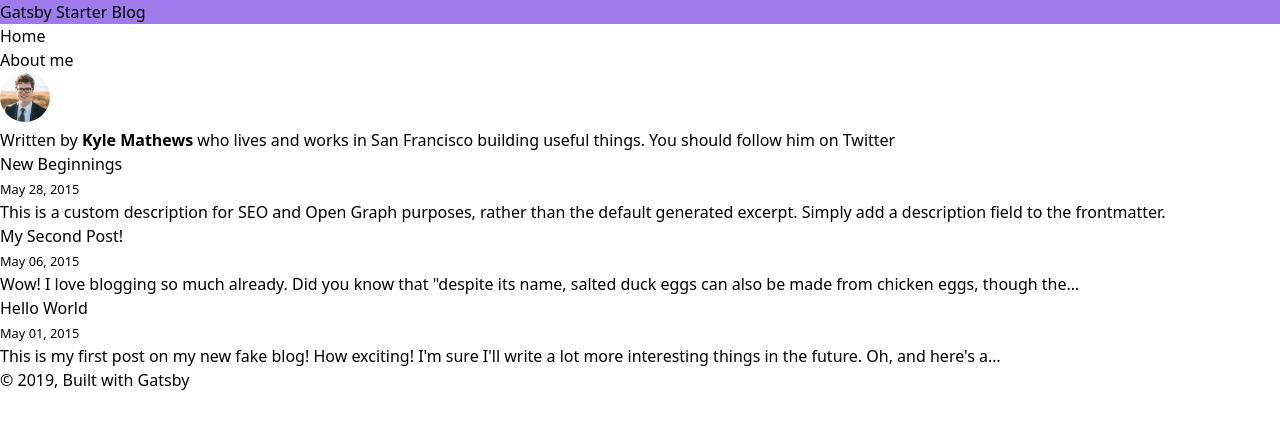
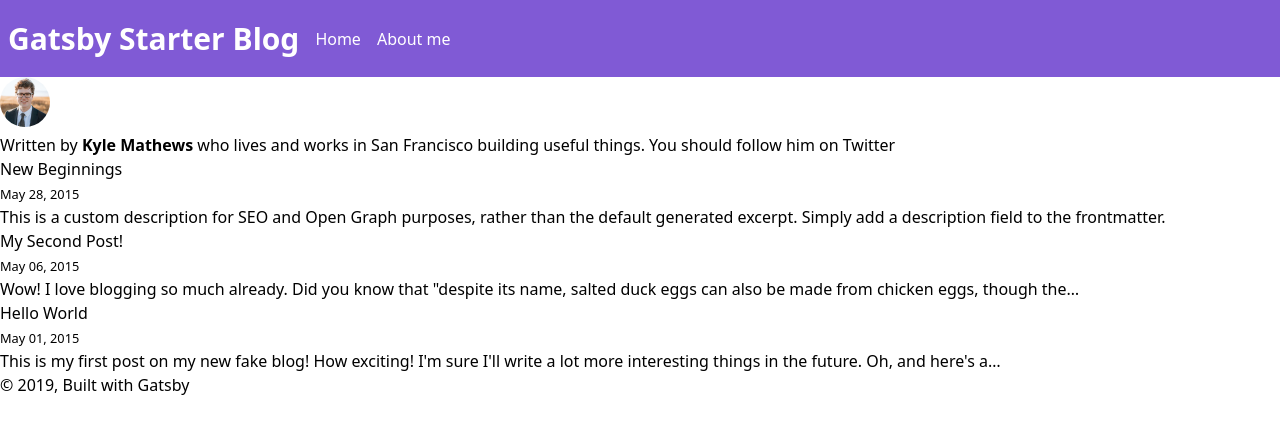
Before and after one commit to abodhare/personal-blog, a Gatsby site: page / in a window 1280 px wide. Built offline with nearby package versions, Linux system fonts and the light colour scheme; Gatsby itself is replaced by a stand-in of ours.

Commit message:
updated the header. tailwind working properly.

```diff
--- a/src/components/layout.js
+++ b/src/components/layout.js
@@ -1,8 +1,8 @@
 import React from "react"
-import { Link, StaticQuery, graphql } from "gatsby"
-import Menu from "./menu"
+import { Link, /* StaticQuery, graphql */ } from "gatsby"
+//import Menu from "./menu"
 
-const Navbar = () => (
+/*const Navbar = () => (
   <StaticQuery
     query={graphql`
       query SiteTitleQuery {
@@ -21,7 +21,7 @@ const Navbar = () => (
     <Menu menuLinks={data.site.siteMetadata.menuLinks} siteTitle={data.site.siteMetadata.title} />
   )}
   />
-)
+)*/
 
 class Layout extends React.Component {
   render() {
@@ -31,17 +31,24 @@ class Layout extends React.Component {
 
     if (location.pathname === rootPath) {
       header = (
-        <h1><Link to={`/`}>{title}</Link></h1>
+        [
+          <h1 className="hover:bg-purple-700 text-white px-2 py-4 rounded text-3xl font-semibold"><Link to={`/`}>{title}</Link></h1>,
+          <Link to={'/'} className="hover:bg-purple-700 text-white px-2 py-4 rounded">Home</Link>,
+          <Link to={'/about'} className="hover:bg-purple-700 text-white px-2 py-4 rounded">About me</Link>
+        ]
       )
     } else {
       header = (
-        <h3><Link to={`/`}>{title}</Link></h3>
+        [
+          <h3 className="hover:bg-purple-700 text-white px-2 py-4 text-xl rounded font-semibold"><Link to={`/`}>{title}</Link></h3>,
+          <Link to={'/'} className="hover:bg-purple-700 text-white px-2 py-4 rounded">Home</Link>,
+          <Link to={'/about'} className="hover:bg-purple-700 text-white px-2 py-4 rounded">About me</Link>
+        ]
       )
     }
     return (
       <div>
-        <header className="bg-purple-500">{header}</header>
-        <Navbar />
+        <header className="flex bg-purple-600 items-center">{header}</header>
         <main>{children}</main>
         <footer>
           © {new Date().getFullYear()}, Built with
```
